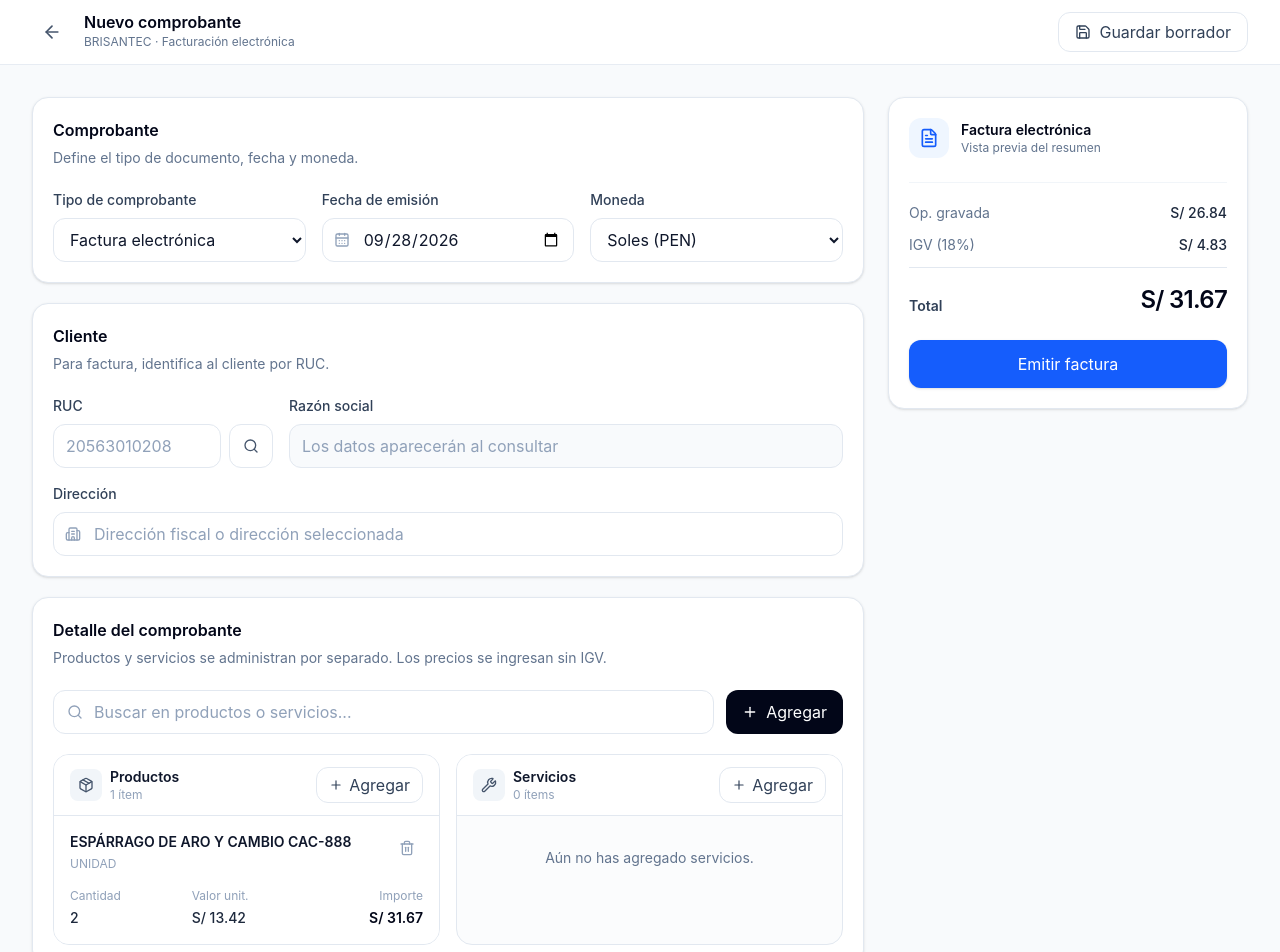
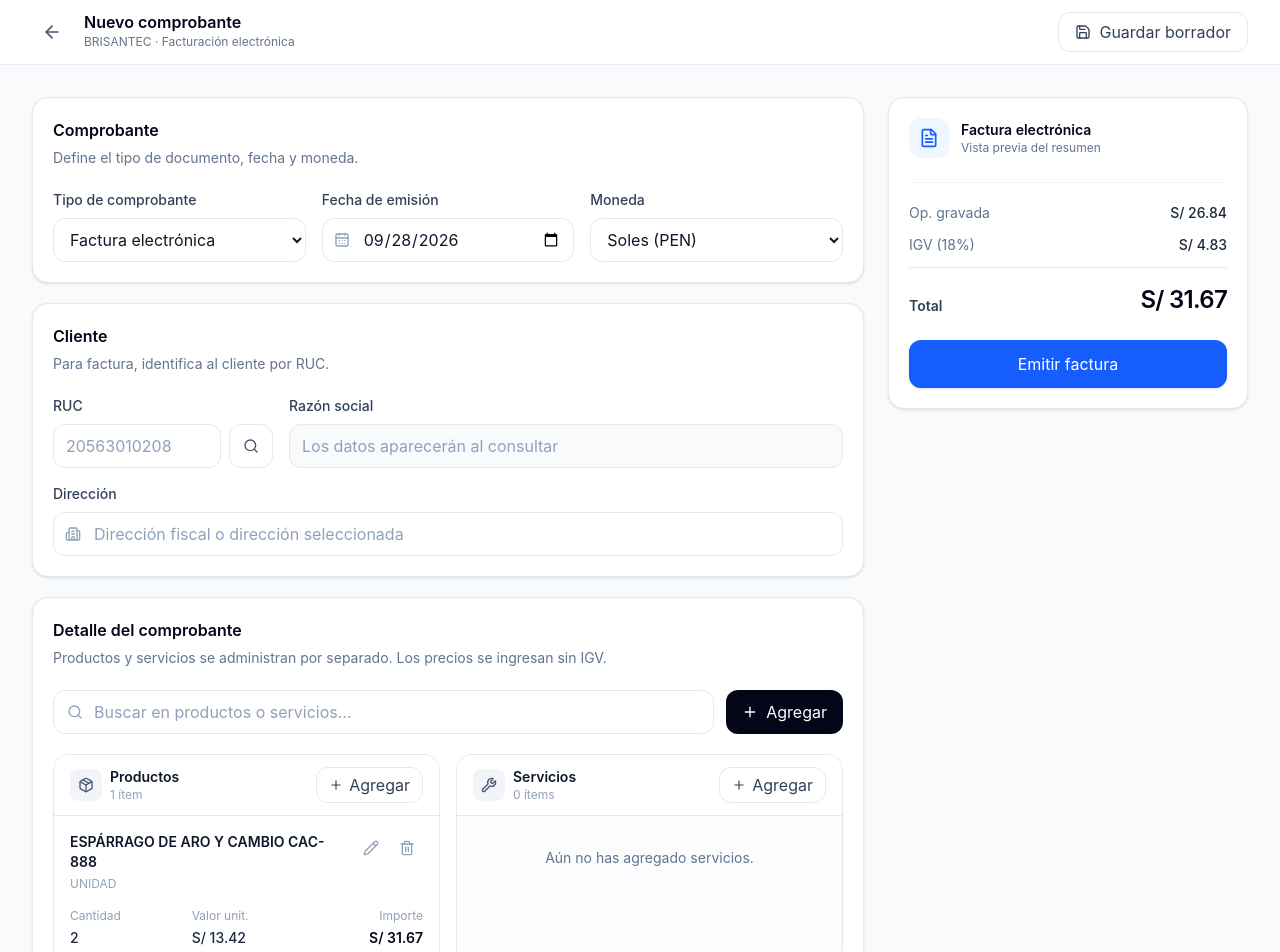
Before and after one commit to jhomarlee98/brisantec, a React (Vite) app: page /comprobantes/nuevo in a window 1280 px wide. Shown: the top 952 px of the page. Built offline with nearby package versions, Linux system fonts and the light colour scheme.

Commit message:
feat: allow editing invoice items without stock restrictions

```diff
--- a/src/pages/NewDocumentPage.tsx
+++ b/src/pages/NewDocumentPage.tsx
@@ -6,6 +6,7 @@ import {
   ClipboardList,
   FileText,
   Package,
+  Pencil,
   Plus,
   Receipt,
   Save,
@@ -54,6 +55,7 @@ export default function NewDocumentPage() {
   const [items, setItems] = useState<Item[]>(initialItems)
   const [itemTypeDialogOpen, setItemTypeDialogOpen] = useState(false)
   const [itemFormOpen, setItemFormOpen] = useState(false)
+  const [editingItemId, setEditingItemId] = useState<number | null>(null)
   const [itemDraft, setItemDraft] = useState({
     type: 'PRODUCTO' as ItemType,
     code: '',
@@ -88,7 +90,23 @@ export default function NewDocumentPage() {
       igvRate: '18',
       saveToCatalog: true,
     })
+    setEditingItemId(null)
     setItemTypeDialogOpen(false)
+    setItemFormOpen(true)
+  }
+
+  function startEditItem(item: Item) {
+    setEditingItemId(item.id)
+    setItemDraft({
+      type: item.type,
+      code: item.code ?? '',
+      description: item.description,
+      unit: item.unit,
+      quantity: String(item.quantity),
+      unitValue: String(item.unitValue),
+      igvRate: String(Math.round(item.igvRate * 100)),
+      saveToCatalog: item.saveToCatalog ?? false,
+    })
     setItemFormOpen(true)
   }
 
@@ -102,6 +120,25 @@ export default function NewDocumentPage() {
       return
     }
 
+    if (editingItemId !== null) {
+      setItems((current) =>
+        current.map((item) =>
+          item.id === editingItemId
+            ? {
+                ...item,
+                type: itemDraft.type,
+                code: itemDraft.code.trim() || undefined,
+                description,
+                unit: itemDraft.unit,
+                quantity,
+                unitValue,
+                igvRate,
+                saveToCatalog: itemDraft.saveToCatalog,
+              }
+            : item,
+        ),
+      )
+    } else {
       setItems((current) => [
         ...current,
         {
@@ -116,6 +153,9 @@ export default function NewDocumentPage() {
           saveToCatalog: itemDraft.saveToCatalog,
         },
       ])
+    }
+
+    setEditingItemId(null)
     setItemFormOpen(false)
   }
 
@@ -259,6 +299,8 @@ export default function NewDocumentPage() {
                   currencySymbol={currencySymbol}
                   emptyText="Aún no has agregado productos."
                   onAdd={() => startNewItem('PRODUCTO')}
+                  onEdit={startEditItem}
+                  onEdit={startEditItem}
                   onRemove={removeItem}
                 />
                 <ItemGroup
@@ -429,10 +471,10 @@ export default function NewDocumentPage() {
                 </div>
                 <div>
                   <h2 className="text-lg font-semibold text-slate-950">
-                    Nuevo {itemDraft.type === 'PRODUCTO' ? 'producto' : 'servicio'}
+                    {editingItemId !== null ? 'Editar' : 'Nuevo'} {itemDraft.type === 'PRODUCTO' ? 'producto' : 'servicio'}
                   </h2>
                   <p className="mt-1 text-sm leading-6 text-slate-500">
-                    Completa los datos que se mostrarán en el comprobante.
+                    Completa los datos que se mostrarán en el comprobante. La emisión no depende de existencias o stock.
                   </p>
                 </div>
               </div>
@@ -571,7 +613,7 @@ export default function NewDocumentPage() {
                 disabled={!itemDraft.description.trim() || Number(itemDraft.quantity) <= 0 || Number(itemDraft.unitValue) < 0 || itemDraft.unitValue === ''}
                 className="h-11 rounded-xl bg-blue-600 px-5 text-sm font-semibold text-white shadow-sm transition hover:bg-blue-700 disabled:cursor-not-allowed disabled:opacity-50"
               >
-                Agregar {itemDraft.type === 'PRODUCTO' ? 'producto' : 'servicio'}
+                {editingItemId !== null ? 'Guardar cambios' : `Agregar ${itemDraft.type === 'PRODUCTO' ? 'producto' : 'servicio'}`}
               </button>
             </div>
           </div>
@@ -588,6 +630,7 @@ function ItemGroup({
   currencySymbol,
   emptyText,
   onAdd,
+  onEdit,
   onRemove,
 }: {
   title: string
@@ -596,6 +639,7 @@ function ItemGroup({
   currencySymbol: string
   emptyText: string
   onAdd: () => void
+  onEdit: (item: Item) => void
   onRemove: (id: number) => void
 }) {
   return (
@@ -636,13 +680,22 @@ function ItemGroup({
                       {item.code ? `${item.code} · ` : ''}{item.unit}
                     </p>
                   </div>
+                  <div className="flex shrink-0 items-center gap-1">
+                    <button
+                      onClick={() => onEdit(item)}
+                      className="grid size-8 place-items-center rounded-lg text-slate-400 transition hover:bg-blue-50 hover:text-blue-600"
+                      aria-label={`Editar ${item.type.toLowerCase()}`}
+                    >
+                      <Pencil className="size-4" />
+                    </button>
                     <button
                       onClick={() => onRemove(item.id)}
-                    className="grid size-8 shrink-0 place-items-center rounded-lg text-slate-400 transition hover:bg-red-50 hover:text-red-600"
+                      className="grid size-8 place-items-center rounded-lg text-slate-400 transition hover:bg-red-50 hover:text-red-600"
                       aria-label={`Eliminar ${item.type.toLowerCase()}`}
                     >
                       <Trash2 className="size-4" />
                     </button>
+                  </div>
                 </div>
 
                 <div className="mt-4 grid grid-cols-3 gap-3 text-sm">
```
Lines whose indentation alone changed are shown as unchanged.
